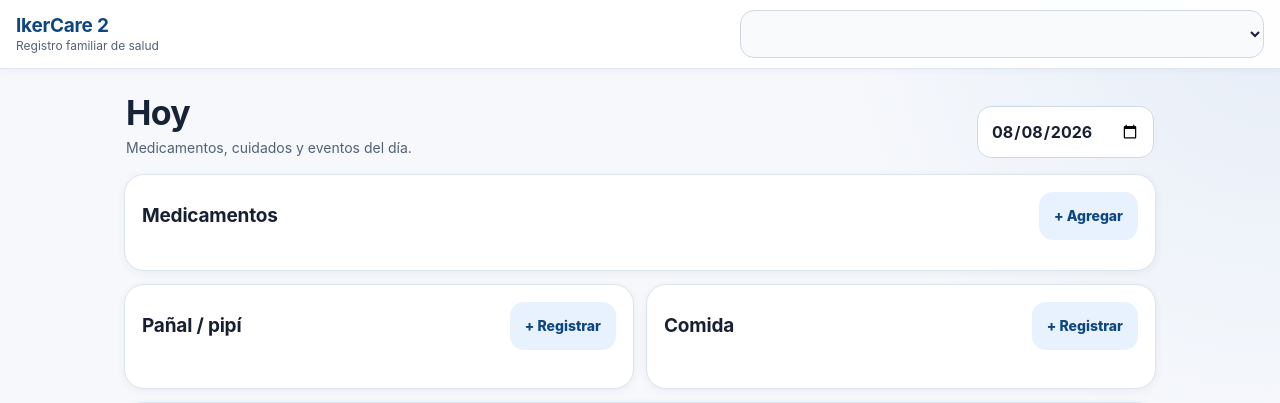
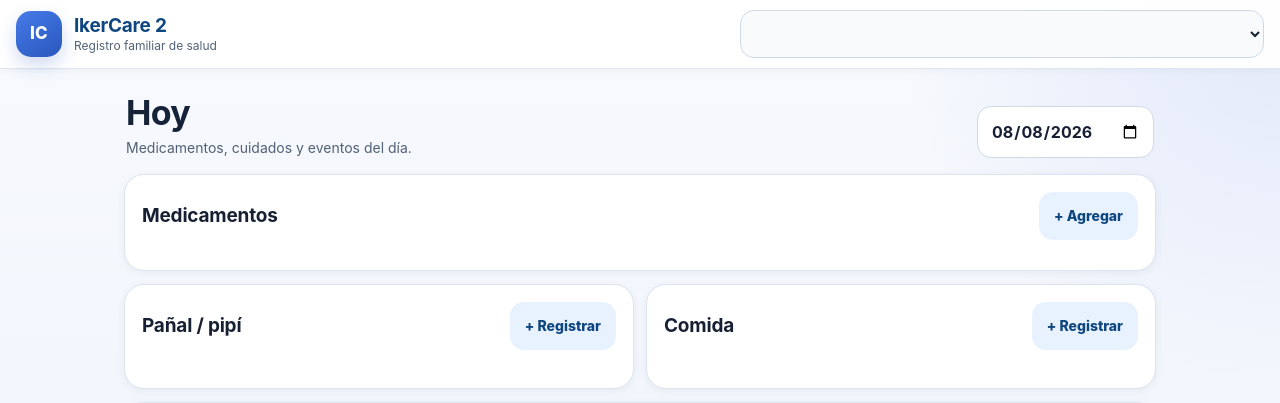
Before and after one commit to AlexisTorrresA/ikercare_v2, a FastAPI app: template app/templates/v2.html in a window 1280 px wide. Shown: the top 403 px of the page. Run offline with FastAPI, Linux system fonts and the light colour scheme; the template is opened without the code that fills it: most values are stand-ins (such as "Sample title", 1, 10 or a date in 2020); lists and menus that the app fills with data are empty.

Commit message:
Load visual dashboard styles

```diff
--- a/app/static/v2.css
+++ b/app/static/v2.css
@@ -1,2 +1,3 @@
-@import url("/static/v2-base.css?v=2.0.1");
-@import url("/static/v2-nav.css?v=2.0.1");
+@import url("/static/v2-base.css?v=2.0.2");
+@import url("/static/v2-nav.css?v=2.0.2");
+@import url("/static/v2-visual.css?v=2.0.2");
```
